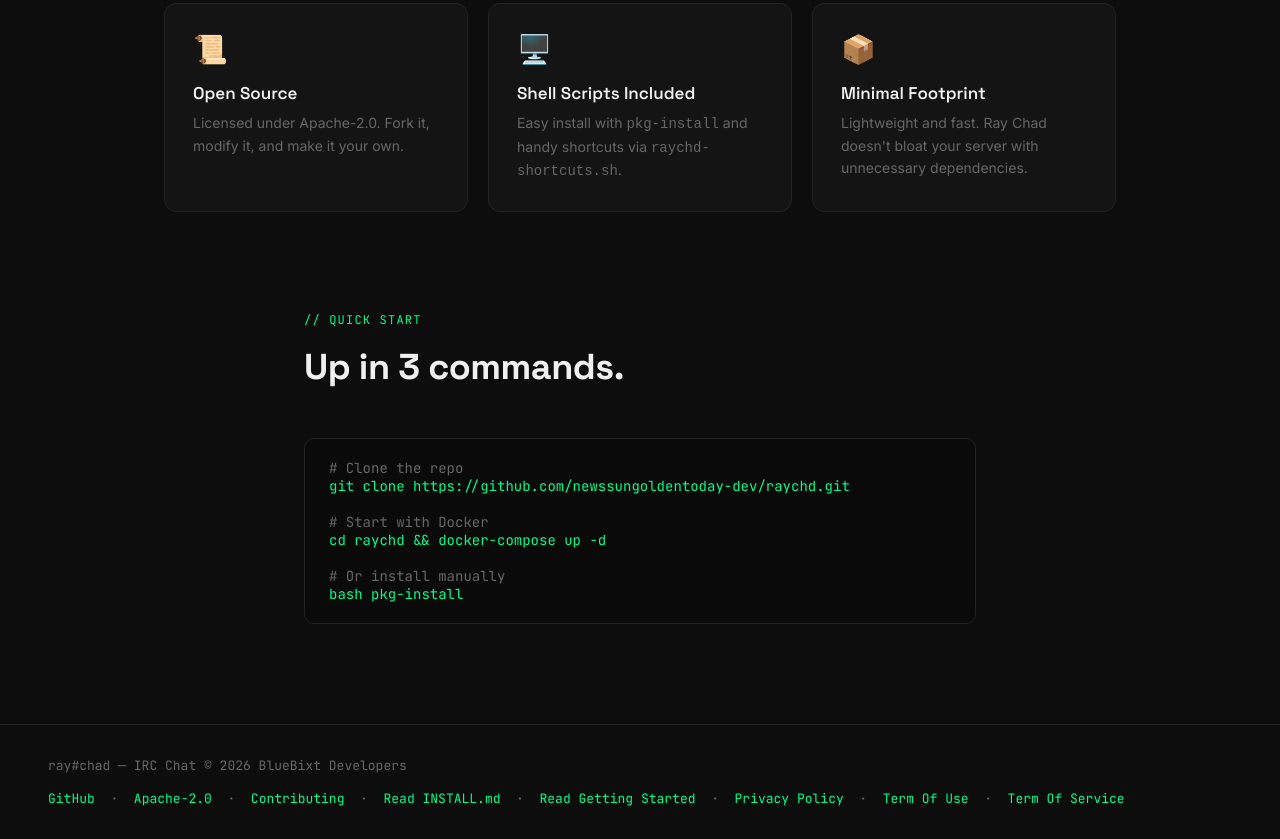
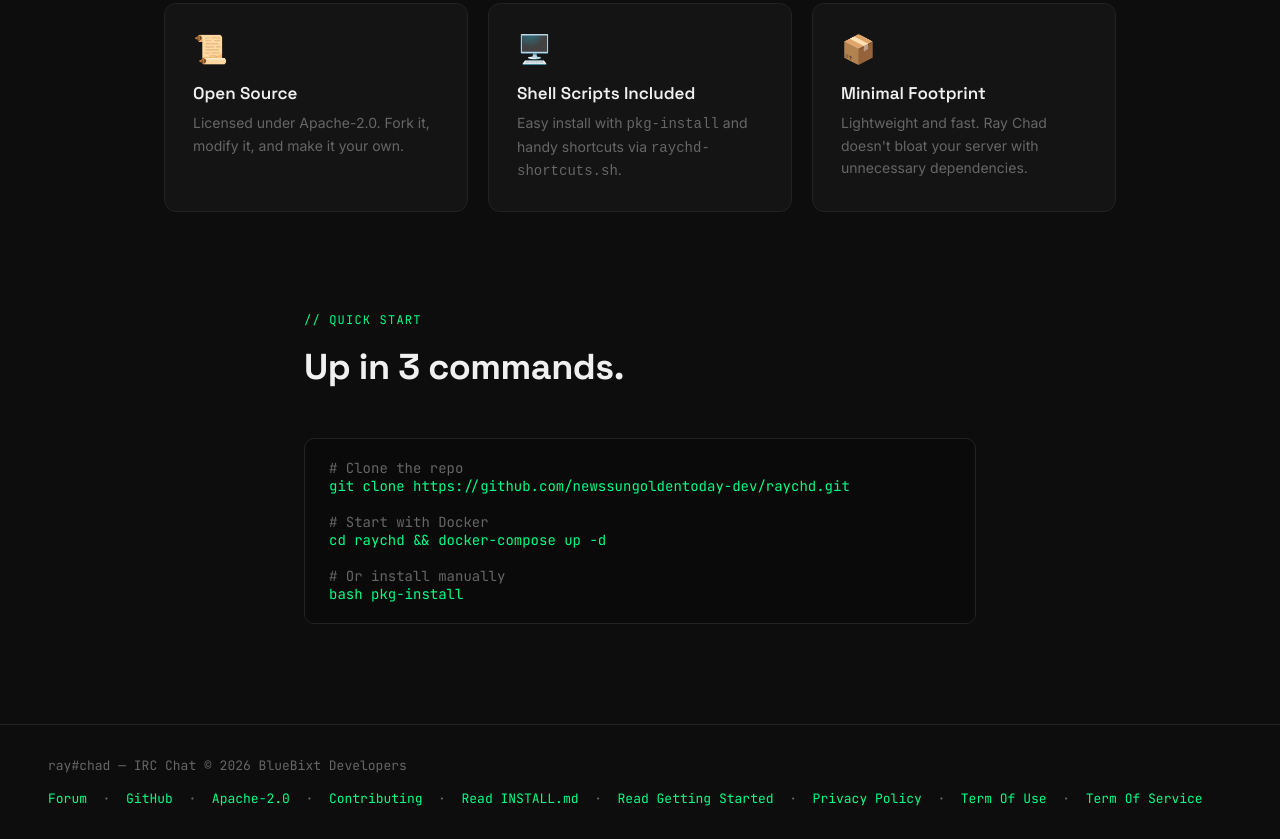
Before and after one commit to newssungoldentoday-dev/raychd, a plain HTML site: page index.html in a window 1280 px wide. Shown: the part 1498-2337 px from the top of the page. Drawn offline with Linux system fonts and the light colour scheme.

Commit message:
Update index.html

```diff
--- a/index.html
+++ b/index.html
@@ -475,7 +475,8 @@
   <footer>
     <p>ray<span style="color:var(--muted)">#</span>chad — IRC Chat &copy; 2026 BlueBixt Developers</p>
     <p>
-
+      <a href="https://newssungoldentoday-dev.github.io/raychd-forum/" target="_blank">Forum</a>
+      &nbsp;·&nbsp;
       <a href="https://github.com/newssungoldentoday-dev/raychd" target="_blank">GitHub</a>
       &nbsp;·&nbsp;
       <a href="https://github.com/newssungoldentoday-dev/raychd/blob/main/LICENSE" target="_blank">Apache-2.0</a>
```
